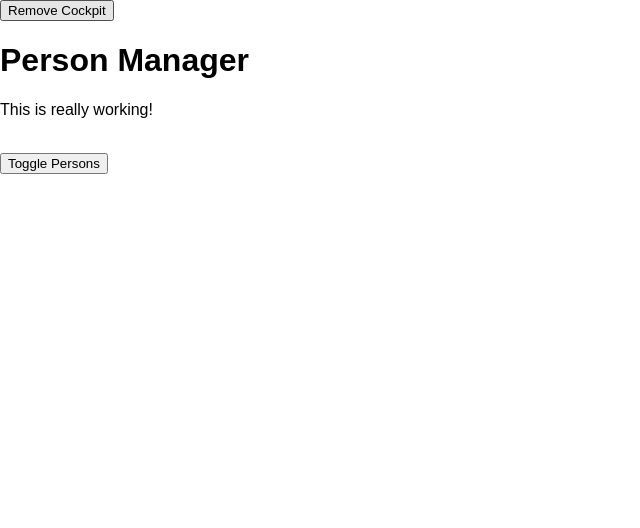
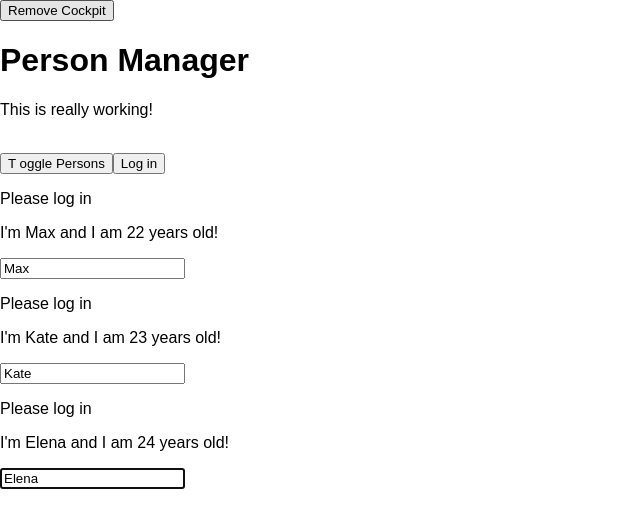
Before and after one commit to katherina-code/react-guide, a React app: page / in a window 1280 px wide. Shown: the top 528 px of the page, without its empty margins (0-640 px from the left). Built offline with nearby package versions, Linux system fonts and the light colour scheme.

Commit message:
Diving Deeper into Components & React Internals

```diff
--- a/src/components/Cockpit/Cockpit.js
+++ b/src/components/Cockpit/Cockpit.js
@@ -1,13 +1,16 @@
-import React, { useEffect } from 'react';
+import React, { useEffect, useRef } from 'react';
 import classes from './Cockpit.css'
 
 const cockpit = (props) => {
+    const toggleBtnRef = React.useRef(null);
+
     useEffect(() => {
         console.log('[Cockpit.js] useEffect');
         // Http request...
-        setTimeout(() => {
-            alert('Save data to cloud!')
-        }, 1000);
+        // setTimeout(() => {
+        //     alert('Save data to cloud!')
+        // }, 1000);
+        toggleBtnRef.current.click();
         return () => {
             console.log('[Cockpit.js] cleanup work in useEffect');
         };
@@ -41,8 +44,12 @@
             <p className={assignedClasses.join(' ')}>This is really working!</p>
             <br />
             <button
+                ref={toggleBtnRef}
                 className={btnClass}
-                onClick={props.clicked}>Toggle Persons</button>
+                onClick={props.clicked}>T
+                oggle Persons
+            </button>
+            <button onClick={props.login}>Log in</button>
         </div>
     );
 };
--- a/src/components/Persons/Person/Person.js
+++ b/src/components/Persons/Person/Person.js
@@ -18,6 +18,7 @@
         console.log('[Person.js] rendering...')
         return (
             <div className={classes.Person}>
+                {this.props.isAuth ? <p>Authenticated!</p> : <p>Please log in</p>}
                 <p onClick={this.props.click}>I'm {this.props.name} and I am {this.props.age} years old!</p>
                 <p>{this.props.children}</p>
                 <input
--- a/src/components/Persons/Persons.js
+++ b/src/components/Persons/Persons.js
@@ -53,7 +53,9 @@
                     name={person.name}
                     age={person.age}
                     key={person.id}
-                    changed={(event) => this.props.changed(event, person.id)} />
+                    changed={(event) => this.props.changed(event, person.id)}
+                    isAuth={this.props.isAuthenticated}
+                />
             ));
     }
 }
--- a/src/containers/App.js
+++ b/src/containers/App.js
@@ -17,7 +17,8 @@
     ],
     showPersons: false,
     showCockpit: true,
-    changeCounter: 0
+    changeCounter: 0,
+    authenticated: false
   }
 
   static getDerivedStateFromProps(props, state) {
@@ -78,6 +79,10 @@
     this.setState({ showPersons: !doesShow });
   };
 
+  loginHandler = () => {
+    this.setState({ authenticated: true })
+  }
+
   render() {
     console.log('[App.js], render')
     let persons = null;
@@ -86,7 +91,9 @@
       persons = <Persons
         persons={this.state.persons}
         clicked={this.deletePersonHandler}
-        changed={this.nameChangedHandler} />;
+        changed={this.nameChangedHandler}
+        isAuthenticated={this.state.authenticated}
+      />
     }
 
     return (
@@ -99,6 +106,7 @@
               personsLength={this.state.persons.length}
               showPersons={this.state.showPersons}
               clicked={this.togglePersonsHandler}
+              login={this.loginHandler}
             />
             : null
         }
```
